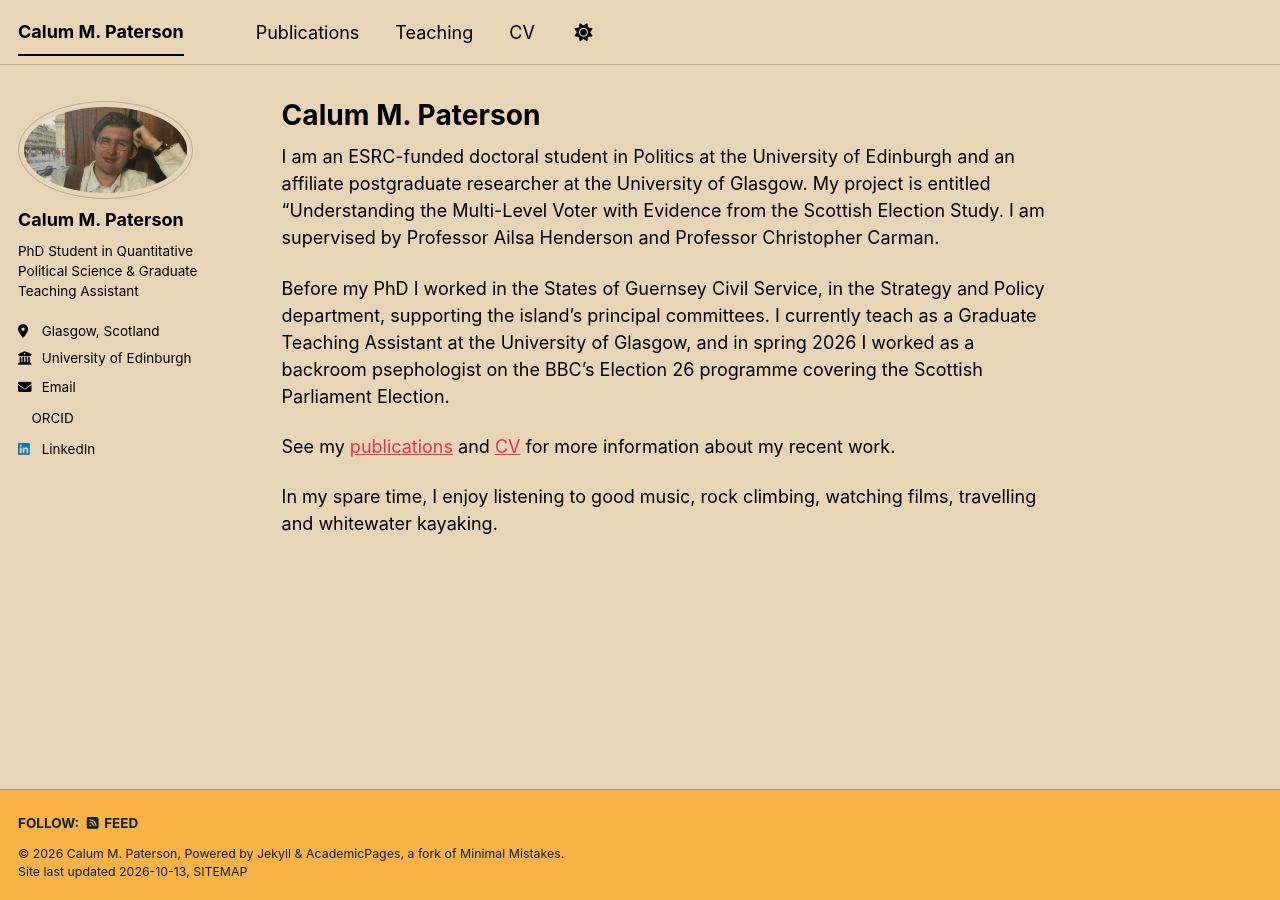
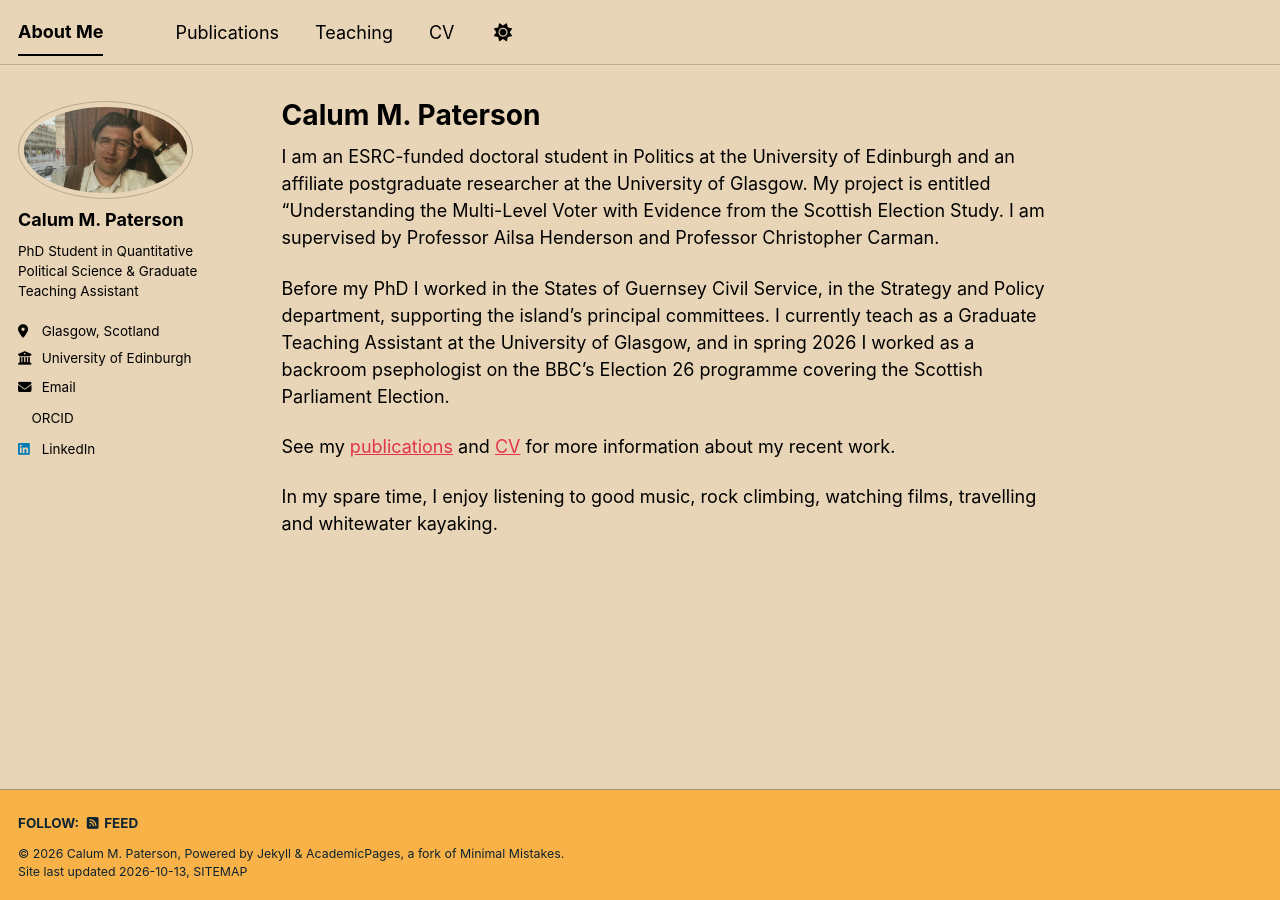
Before and after one commit to calum-m-paterson/calum-m-paterson.github.io, a Jekyll site: the page built from _pages/about.md, in a window 1280 px wide. Built offline with Jekyll 4.4.1, drawn with Linux system fonts in a browser that asks for light colours; a style sheet for code colours, icons or effects is not loaded.

Commit message:
Change site title from 'Calum M. Paterson' to 'About Me'

```diff
--- a/_config.yml
+++ b/_config.yml
@@ -9,7 +9,7 @@
 # Basic Site Settings
 locale                   : "en-GB"
 site_theme               : "sunrise" # The available themes options are "default", "air", "sunrise", "mint", "dirt" and "contrast"
-title                    : "Calum M. Paterson"
+title                    : "About Me"
 title_separator          : "-"
 name                     : &name "Calum M. Paterson"
 description              : &description "PhD Student in Quantitative Political Science, University of Edinburgh"  # Update this with a general description of your site, this is the default if not overridden by a page
```
